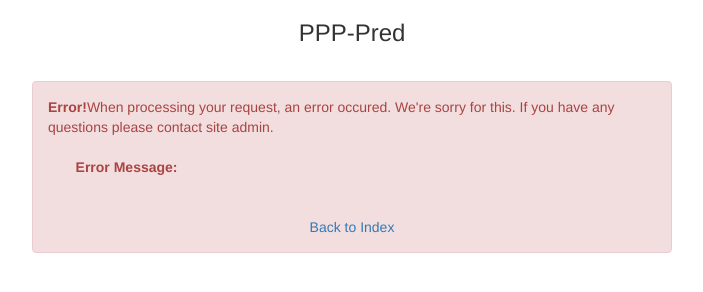
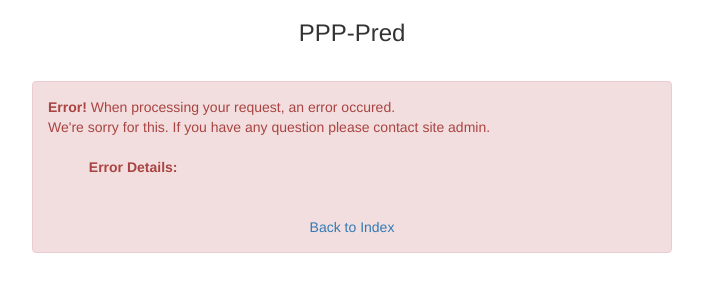
Before and after one commit to ankanch/GSoC2017-projects, a Flask app: template templates/error.html in a window 1280 px wide. Shown: the part 136-428 px from the top of the page, without its empty margins (288-991 px from the left). Run offline with Flask 2, Linux system fonts and the light colour scheme; the template is opened without the code that fills it, so the values that code supplies are empty; some libraries are stand-ins or nearby versions.

Commit message:
UPDATE README, refine error page. Add view function prototype of download result to index.py. refine result.html

```diff
--- a/index.py
+++ b/index.py
@@ -7,10 +7,8 @@ from Utilities import SessionManager
 app = Flask(__name__)
 
 UPLOAD_FOLDER = "./Cache/uploads"
+RESULT_FOLDER = "./Cache/results"
 app.config['UPLOAD_FOLDER'] = UPLOAD_FOLDER
-
-#globe variables
-ERROR_MESSAGE = ""
 
 # This is the entrance URL for the index page
 @app.route('/')
@@ -20,8 +18,8 @@ def index():
 
 # This is the result URL
 # For test, I use some selected data to show how it looks
-@app.route('/result')
-def result():
+@app.route('/result/<sessionid>')
+def result(sessionid):
     test_set=[[0,[["P15891","Q06604",427,436,"PAIPQKKSFL",0.94,4,0.95,4,1.0],
                     ["P15891","Q06604",427,436,"PAIPQKKSFL",0.94,4,0.95,4,1.0],
                     ["P15891","Q06604",427,436,"PAIPQKKSFL",0.94,4,0.95,4,1.0],
@@ -33,11 +31,25 @@ def result():
     #result package should be a list of lists which contains a lot of different pairs protein-protein interaction result
     #the interaction result set made up of two part:result name(or id),result list
     #A typical result_package should be look like below:
-    #       [       [result name,   [result list]  ] ,
-    #               [sample result, [[result one],[result two],[...],...]  ]
+    #       [       [result name ,[result list]  ] ,
+    #               [sample result ,[[result one],[result two],[...],...]  ]
     #               ,....  ]
-    return render_template("result.html",result_package=test_set)
+    return render_template("result.html",result_package=test_set,SESSIONID=sessionid)
 
+@app.route('/download/<sessionid>')
+def download(sessionid):
+    # first,we have to check if the result user looking for is exist
+    # normally,the  result file will have the same filename (session id )
+    # with the upload folder
+    if sessionid not in os.listdir(RESULT_FOLDER):
+        return not_found("FIle not found on this server. The result you looking for might be removed.","/result/"+sessionid)
+    # file exist, then we return then we check if an zipped file with the
+    # same name as the folder, if exist, return it. Otherwise, we have to
+    # make all files in current folder into a single zip file,then return it.
+    if sessionid+".zip" in os.listdir(RESULT_FOLDER+"/"+sessionid):
+        # return the exist zip file.
+        pass
+    # compress all files then return it.
 
 
 # This URL is for running analyze, both normal analyze and advance analyze
@@ -83,8 +95,6 @@ def run_analyzealyze():
     else:
         #no valid analyze type found? return error!.
         server_fault("Analyze type not accepted!")
-        #ERROR_MESSAGE=""
-        #return redirect('/error')
 
     return "1"
 
@@ -92,12 +102,12 @@ def run_analyzealyze():
 # the two functions below are defined as
 # handler for 404 error and 500 error
 @app.errorhandler(404)
-def not_found(error):
-    return render_template("error.html",MESSAGE="The page you request not found on the server!"),404
+def not_found(error="The page you request not found on the server!",lastpage=""):
+    return render_template("error.html",MESSAGE=error,LASTPAGE=lastpage),404
 
 @app.errorhandler(500)
-def server_fault(error):
-    return render_template("error.html",MESSAGE="Internal server error!<br>"+error),500
+def server_fault(error,lastpage=""):
+    return render_template("error.html",MESSAGE="Internal server error!<br>"+error,LASTPAGE=lastpage),500
 
 ################[function below used for test some features.]#####################3
 ###########[develop only. need to be commented on produce version]########################
@@ -108,8 +118,7 @@ def redirect():
 #used for test error page
 @app.route('/error')
 def error():
-    return server_fault("azsdfqasdfasdfasdfasdfasdfasdfasdfasfasdfasdfasdfasdfasdfasdfasdfasfasdsdfasdfasdfase")
-    #return render_template("error.html",MESSAGE=ERROR_MESSAGE)
+    return render_template("error.html",MESSAGE="ERROR_MESSAGE")
 
 
 if __name__ == '__main__':
--- a/templates/error.html
+++ b/templates/error.html
@@ -2,11 +2,14 @@
 <div class=" div-margin-top-25">
     <div class="row div-center-50" style="text-align:left;">
         <div class="alert alert-danger" role="alert">
-            <strong>Error!</strong>When processing your request, an error occured. We're sorry for this. If you have any questions please contact site admin.
-            <br/><br/>
             <div class="row">
+                <div class="col-md-12">
+                    <strong>Error! </strong> When processing your request, an error occured.
+                    <br/>We're sorry for this. If you have any question please contact site admin.
+                    <br/><br/>
+                </div>
                 <div class="col-md-3" style="text-align:right;">
-                    <strong>Error Message:</strong>
+                    <strong>Error Details:</strong>
                 </div>
                 <div class="col-md-9" style="word-wrap:break-word;">
                     {{MESSAGE|safe}}
@@ -14,6 +17,10 @@
             </div>
             <br/><br/>
             <p style="text-align:center;"><a href="/">Back to Index</a></p>
+            {% if LASTPAGE | length > 0 %}
+            <!--here , link below will be generate if specified a link to return-->
+            <p style="text-align:center;"><a href="{{LASTPAGE}}">Back to Last Page</a></p>
+            {% endif %}
         </div>
     </div>
 </div>
--- a/templates/index.html
+++ b/templates/index.html
@@ -77,7 +77,7 @@
             </div>
             <div class="row div-margin-top-5  div-margin-top-25 div-margin-bottom-25">
                 <input type="submit" class="btn btn-primary" value="Run" />
-                <button type="button" class="btn btn-primary" onclick="javascript:window.location='/result';">DEBUG:Show Result page</button><br/>
+                <button type="button" class="btn btn-primary" onclick="javascript:window.location='/result/weriwer293uweweru';">DEBUG:Show Result page</button><br/>
                 <button type="button" onclick="javascript:advancedSwitcher()" class="btn btn-link div-margin-top-5" data-toggle="collapse" href="#collapse_advance_settings" aria-expanded="false" aria-controls="collapse_advance_settings">Advance Settings</button>
             </div>
         </div>
--- a/templates/result.html
+++ b/templates/result.html
@@ -41,7 +41,7 @@
         {% endfor %}
     </div>
     <div class="row div-center-90">
-        <button type="button" class="btn btn-info">Download</button>
+        <a type="button" class="btn btn-info" href="/download/{{SESSIONID}}">Download</a>
         <button type="button" class="btn btn-info">Permalink</button>
     </div>
 </div>
```
Also changed, not shown: README.md, templates/README.md.
